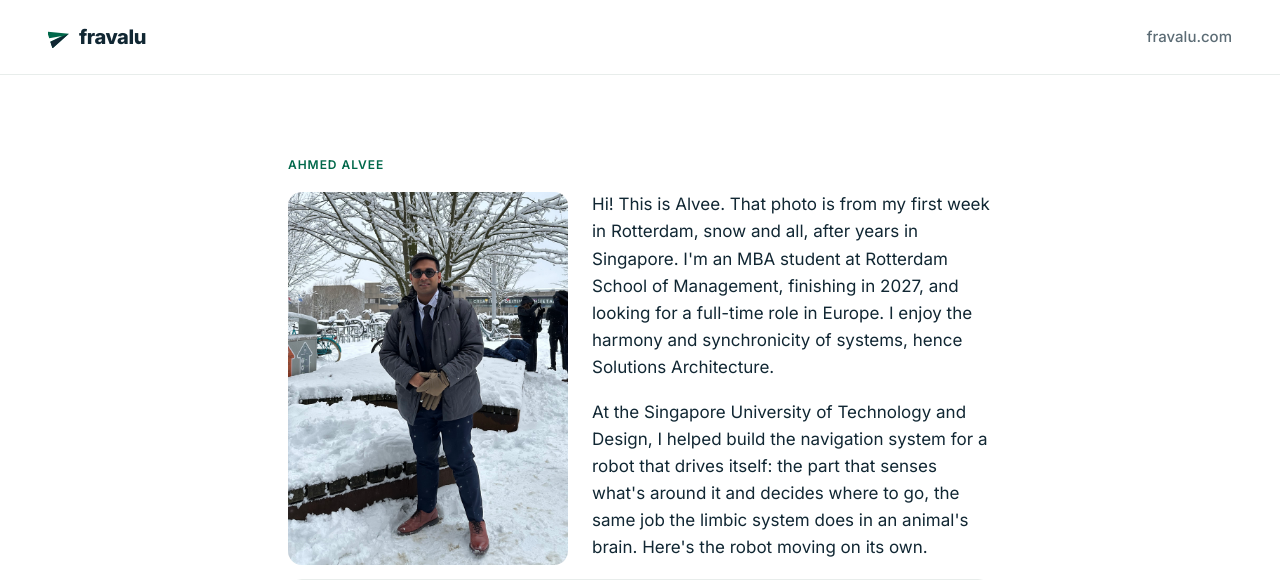
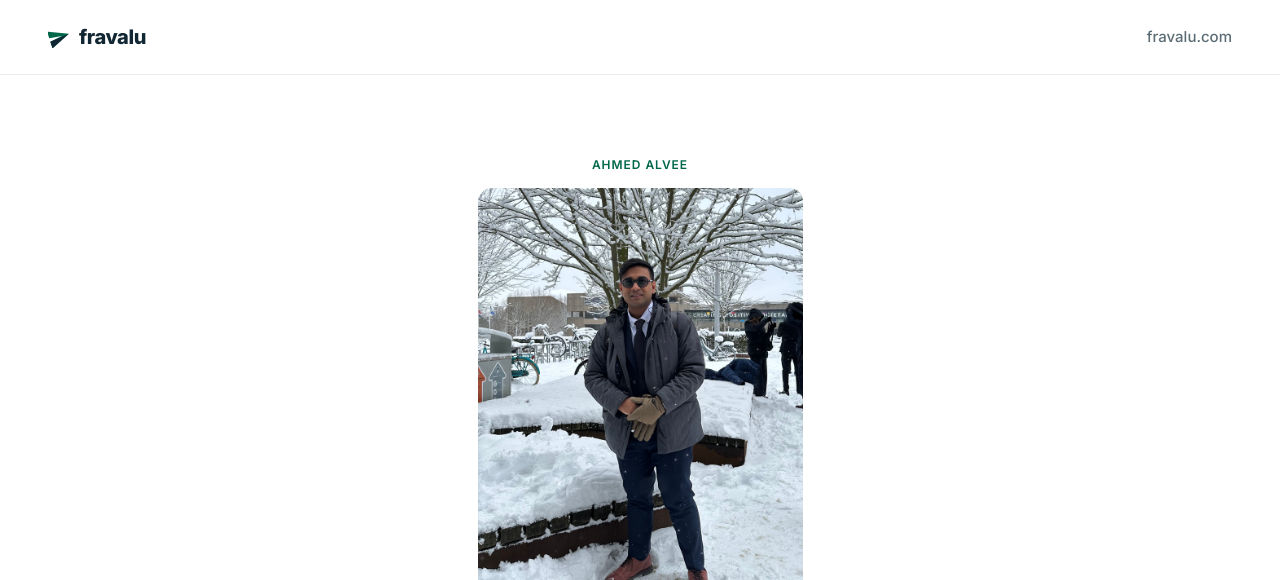
Before and after one commit to alvee1994/fra-valu-site, a Jekyll site: the page built from hire.md, in a window 1280 px wide and 1400 px high. Shown: the top 580 px of the window. Built offline with Jekyll 4.4.1, drawn with Linux system fonts in a browser that asks for light colours; some web fonts are replaced; some of the changed text lies outside the part shown; grey boxes are pictures that could not be loaded.

Commit message:
Layout pass on /hire header and media: centered, sized, merged captions
Photo drops the float/wrap treatment for a top-aligned block; eyebrow,
photo, and body prose all centered per feedback. Video embed shrinks
35% and gets breathing room from the photo above. Electives
screenshots sit centered side by side under one shared caption instead
of two.

```diff
--- a/hire.md
+++ b/hire.md
@@ -11,25 +11,25 @@
 
 <style>
   @media (max-width:640px){
-    .hire-photo{float:none!important;width:100%!important;max-width:100%!important;margin:18px 0!important}
+    .hire-electives-row{flex-direction:column}
+    .hire-electives-row img{height:auto!important;width:100%!important}
+    .hire-video{width:100%!important}
   }
 </style>
 
 <section>
-  <div class="wrap" style="max-width:760px;overflow:hidden">
-    <p class="eyebrow">Ahmed Alvee</p>
+  <div class="wrap" style="max-width:760px;overflow:hidden;text-align:center">
+    <p class="eyebrow" style="text-align:center">Ahmed Alvee</p>
 
-    <img class="hire-photo" src="{{ '/assets/hire-mba-start.jpg' | relative_url }}" alt="Ahmed Alvee in Rotterdam, on the first snow day of his MBA" style="border-radius:14px;float:left;width:280px;max-width:40%;margin:4px 24px 12px 0">
+    <img src="{{ '/assets/hire-mba-start.jpg' | relative_url }}" alt="Ahmed Alvee in Rotterdam, on the first snow day of his MBA" style="border-radius:14px;display:block;width:325px;max-width:100%;margin:0 auto 30px">
 
     <p>Hi! This is Alvee. That photo is from my first week in Rotterdam, snow and all, after years in Singapore. I'm an MBA student at Rotterdam School of Management, finishing in 2027, and looking for a full-time role in Europe. I enjoy the harmony and synchronicity of systems, hence Solutions Architecture.</p>
 
-    <p>At the Singapore University of Technology and Design, I helped build the navigation system for a robot that drives itself: the part that senses what's around it and decides where to go, the same job the limbic system does in an animal's brain. Here's the robot moving on its own.</p>
+    <p>At the Singapore University of Technology and Design, I helped build the navigation system for a robot that drives itself: the part that senses what's around it and decides where to go, the same job the limbic system does in an animal's brain. Here's the robot moving on its own. I also wrote a Python library for smart-wearable data, then trained models that could tell seven hand gestures apart.</p>
 
-    <div style="clear:left;position:relative;aspect-ratio:16/9;border-radius:14px;overflow:hidden;border:1px solid var(--line);margin:0 0 28px">
+    <div class="hire-video" style="position:relative;aspect-ratio:16/9;width:65%;margin:40px auto 28px;border-radius:14px;overflow:hidden;border:1px solid var(--line)">
       <iframe src="https://www.youtube-nocookie.com/embed/qfH4ocXLslI" title="Autonomous robot navigation, SUTD" style="position:absolute;inset:0;width:100%;height:100%;border:0" allow="accelerometer; encrypted-media; gyroscope; picture-in-picture" loading="lazy" allowfullscreen></iframe>
     </div>
-
-    <p>I also wrote a Python library for smart-wearable data, then trained models that could tell seven hand gestures apart.</p>
 
     <p>After that, I built the interface and core logic for a robotic surgical system, in C++ and Qt. Then came almost four years at Mesh Bio, a health data company in Singapore. I left as a Solutions Architect, leading a team of engineers shipping across five Southeast Asian markets. We replaced slow, manual clinical steps with data pipelines on AWS. <strong>Productivity rose 80%.</strong> Most days, my real job was translation: vague client requests in, specs my engineers could build from out.</p>
 
@@ -37,11 +37,11 @@
 
     <p>Here's a smaller one I like. Every year, the school hands students a stack of PDFs: a course overview, a full schedule, separate outlines per class. None of it is a calendar. Students copy dates by hand into their own, then check summaries and instructor backgrounds on the side. All the while, they have to watch for classes that clash, and for weekend sessions meant for the EMBA and GEMBA programmes, not the MBA. I built the <a href="https://alvee1994.github.io/mba27-electives/" rel="noopener" target="_blank">electives navigator</a> to do all of that at once. Pick courses, and see them on a real calendar. Clashes get flagged automatically, instructor backgrounds are a click away, and the wrong weekend slots are filtered out. I built it with the Pi coding agent. <strong>My classmates use it now</strong>, and I'm working with RSM to keep it running for the years after mine.</p>
 
-    <img src="{{ '/assets/hire-electives-calendar.jpg' | relative_url }}" alt="Electives navigator calendar view, showing a term's course sessions colour-coded by subject" style="border-radius:14px;border:1px solid var(--line);width:100%;margin:0 0 8px">
-    <p style="font-size:13px;color:var(--slate);margin:0 0 20px">A term laid out on a real calendar instead of a spreadsheet.</p>
-
-    <img src="{{ '/assets/hire-electives-conflicts.jpg' | relative_url }}" alt="Electives navigator conflict panel, flagging overlapping course sessions" style="border-radius:14px;border:1px solid var(--line);width:280px;max-width:100%;margin:0 0 8px">
-    <p style="font-size:13px;color:var(--slate);margin:0 0 28px">Clashing sessions get flagged before they become a problem.</p>
+    <div class="hire-electives-row" style="display:flex;justify-content:center;gap:16px;align-items:flex-start;flex-wrap:wrap;margin:0 0 8px">
+      <img src="{{ '/assets/hire-electives-calendar.jpg' | relative_url }}" alt="Electives navigator calendar view, showing a term's course sessions colour-coded by subject" style="border-radius:14px;border:1px solid var(--line);height:320px;width:auto;max-width:100%;display:block">
+      <img src="{{ '/assets/hire-electives-conflicts.jpg' | relative_url }}" alt="Electives navigator conflict panel, flagging overlapping course sessions" style="border-radius:14px;border:1px solid var(--line);height:320px;width:auto;max-width:100%;display:block">
+    </div>
+    <p style="font-size:13px;color:var(--slate);text-align:center;margin:0 0 28px">A term laid out on a real calendar instead of a spreadsheet. Clashing sessions get flagged before they become a problem.</p>
 
     <p>Alongside all of this, I run <a href="{{ '/' | relative_url }}">Fravalu</a>, a small practice I registered with the KVK here. I help businesses automate the dull parts of their work, then check what it actually saved them. It keeps my hands on the tools.</p>
 
```
